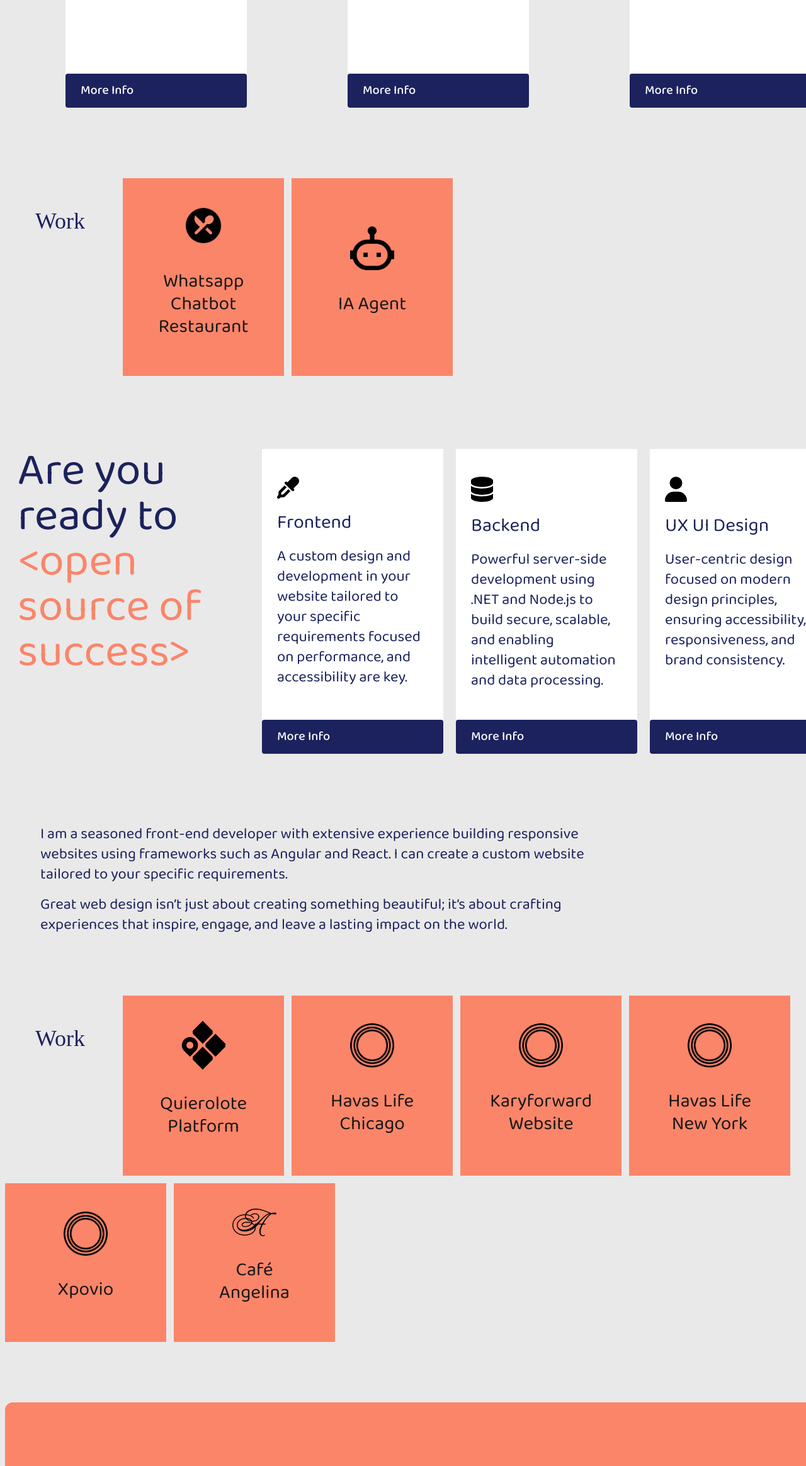
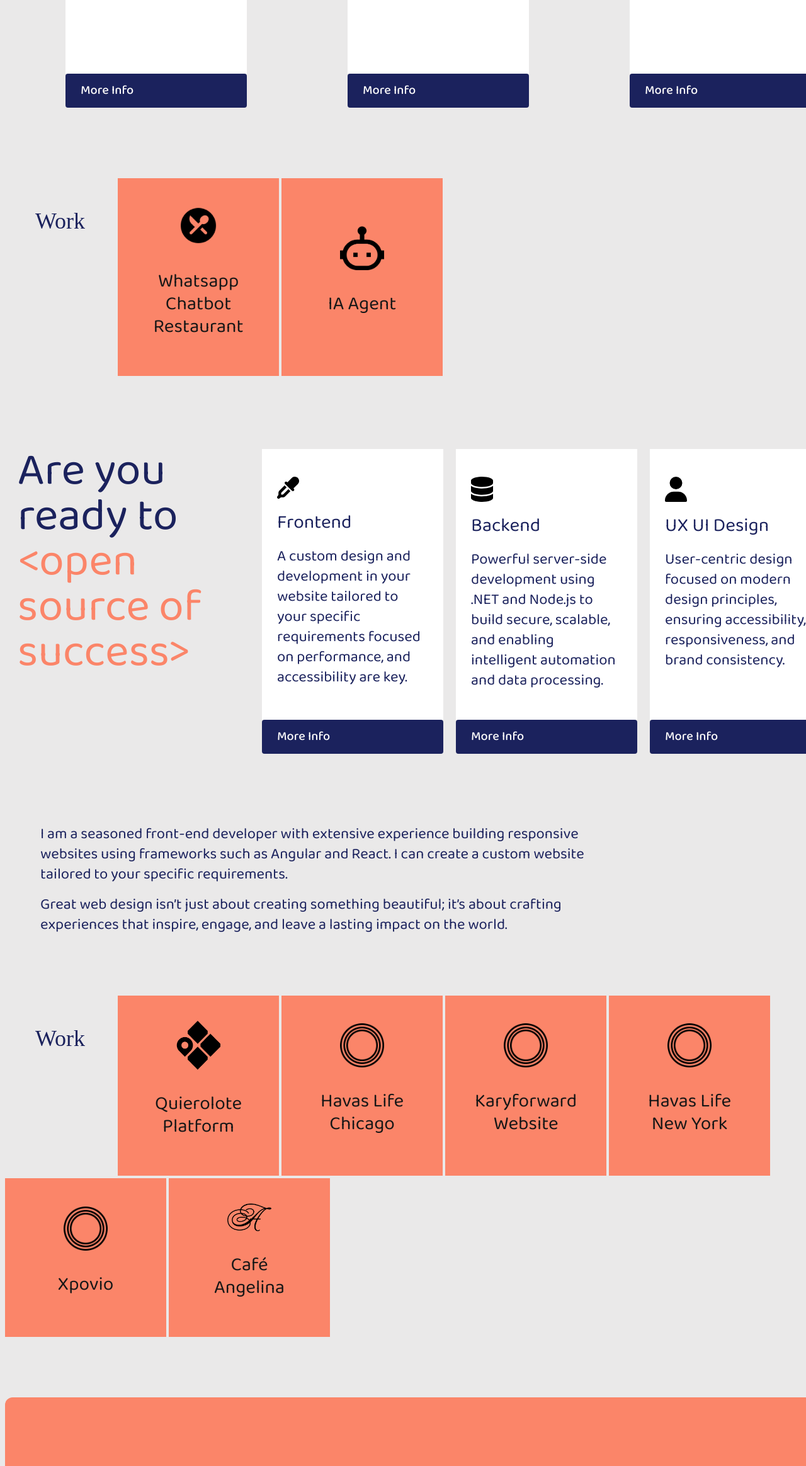
Before and after one commit to gabwebdesign/my-portfolio, a Next.js app: page / in a window 1280 px wide. Shown: the part 2449-4777 px from the top of the page at 63% size. Built offline with nearby package versions, Linux system fonts and the light colour scheme; a web font is replaced by a local one.

Commit message:
hamburguer animation

```diff
--- a/app/components/develop-section/develop.tsx
+++ b/app/components/develop-section/develop.tsx
@@ -130,7 +130,7 @@ export default function Develop() {
                 </p>
             </div>
 
-            <div className="w-full flex flex-col md:flex-row gap-12 md:gap-3 mb-20 flex-wrap">
+            <div className="w-full flex flex-col md:flex-row gap-12 lg:gap-1 mb-20 flex-wrap">
 
                 <h3 className="mb-6 p-12 special-font text-center text-4xl">Work</h3>
 
--- a/app/components/main/main.tsx
+++ b/app/components/main/main.tsx
@@ -34,8 +34,12 @@ export default function Main() {
     useEffect(() => {
         if (menuOpen) {
             document.body.classList.add('no-scroll');
+            gsap.to('.bread', {transformOrigin:'center center',rotation:405,ease:'bounce.out',duration: .2});
+            gsap.to('.bread-2', {transformOrigin:'center center',rotation:-405,y:-15,ease:'bounce.out',duration: .2});
         } else {
             document.body.classList.remove('no-scroll');
+            gsap.to('.bread', {rotation:0,duration: .2});
+            gsap.to('.bread-2', {rotation:0,y:0,duration: .2});
         }
     }, [menuOpen]);
 
@@ -52,8 +56,8 @@ export default function Main() {
                     </nav>
                     <div className='hamburguer block md:hidden w-8 h-full' onClick={()=>setMenuOpen(!menuOpen)}>
                         <ul className='flex flex-col gap-3 justify-center h-full'>
-                            <li className='w-full h-1 bg-blue'></li>
-                            <li className='w-full h-1 bg-blue'></li>
+                            <li className='bread w-full h-1 bg-blue'></li>
+                            <li className='bread-2 w-full h-1 bg-blue'></li>
                         </ul>
                     </div>
                     <Link href='#main' className='special-font text-4xl'>gab</Link>
--- a/app/components/services/services.tsx
+++ b/app/components/services/services.tsx
@@ -82,7 +82,7 @@ export default function Services() {
                 ))}
             </div>
 
-            <div className="w-full flex flex-col md:flex-row flex-wrap gap-12 md:gap-3 mb-20">
+            <div className="w-full flex flex-col md:flex-row flex-wrap gap-12 md:gap-1 mb-20">
 
                 <h4 className="mb-6 p-12 special-font text-center text-4xl">Work</h4>
 
--- a/app/page.tsx
+++ b/app/page.tsx
@@ -19,6 +19,4 @@ export default function Home() {
 
 //TODO: Do the following:
 // 1. Mejorar la linea en los icons
-// 2. animation del menu hamburguesa
-// 3. animacion intro
-// 5. segundo grafico skills
+// 2. animacion intro
```
Also changed, not shown: public/images/graph-skills.png.
